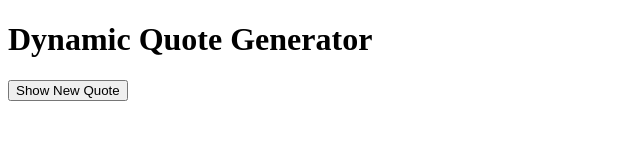
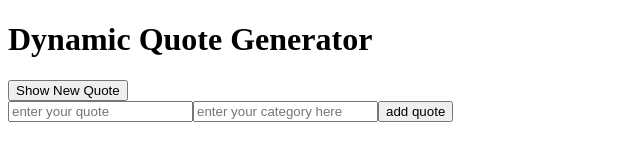
Before and after one commit to OmarMegzz/alx_fe_javascript, a plain HTML site: page dom-manipulation/index.html in a window 1280 px wide. Shown: the whole page, without its empty margins (0-640 px from the left). Drawn offline with Linux system fonts and the light colour scheme.

Commit message:
finish the first task

```diff
--- a/dom-manipulation/index.html
+++ b/dom-manipulation/index.html
@@ -9,6 +9,7 @@
     <h1>Dynamic Quote Generator</h1>
     <div id="quoteDisplay"></div>
     <button id="newQuote">Show New Quote</button>
+    <div id="addQuoteFormContainer"></div>
     <script src="script.js"></script>
   </body>
 </html>
--- a/dom-manipulation/script.js
+++ b/dom-manipulation/script.js
@@ -0,0 +1,92 @@
+document.addEventListener("DOMContentLoaded", function () {
+  const quotes = [
+    {
+      text: "The only way to do great work is to love what you do.",
+      category: "Work",
+    },
+    {
+      text: "In the end, we will remember not the words of our enemies, but the silence of our friends.",
+      category: "Friendship",
+    },
+    {
+      text: "The best way to predict the future is to create it.",
+      category: "Future",
+    },
+    {
+      text: "Do not dwell in the past, do not dream of the future, concentrate the mind on the present moment.",
+      category: "Mindfulness",
+    },
+    {
+      text: "Life is 10% what happens to us and 90% how we react to it.",
+      category: "Life",
+    },
+    { text: "The purpose of our lives is to be happy.", category: "Happiness" },
+    {
+      text: "It is never too late to be what you might have been.",
+      category: "Motivation",
+    },
+    {
+      text: "Your time is limited, don't waste it living someone else's life.",
+      category: "Life",
+    },
+    { text: "The best revenge is massive success.", category: "Success" },
+    {
+      text: "You miss 100% of the shots you don’t take.",
+      category: "Motivation",
+    },
+  ];
+
+  const quoteDisplay = document.getElementById("quoteDisplay");
+  const randomQuoteBtn = document.getElementById("newQuote");
+  const quoteContainer = document.getElementById("addQuoteFormContainer");
+
+  randomQuoteBtn.addEventListener("click", showRandomQuote);
+  createAddQuoteForm();
+
+  function showRandomQuote() {
+    const randomIndx = Math.floor(Math.random() * quotes.length);
+    const randomQuote = quotes[randomIndx];
+    quoteDisplay.innerHTML = `"${randomQuote.text}"-${randomQuote.category}`;
+  }
+  function createAddQuoteForm() {
+    const form = document.createElement("form");
+
+    const quoteInput = document.createElement("input");
+    quoteInput.type = "text";
+    quoteInput.placeholder = "enter your quote";
+    quoteInput.id = "quoteInput";
+    form.appendChild(quoteInput);
+
+    const categoryInput = document.createElement("input");
+    categoryInput.type = "text";
+    categoryInput.placeholder = "enter your category here";
+    categoryInput.id = "categoryInput";
+    form.appendChild(categoryInput);
+
+    const addQuoteBtn = document.createElement("button");
+    addQuoteBtn.textContent = "add quote";
+    addQuoteBtn.id = "addQuptebtn";
+    form.appendChild(addQuoteBtn);
+
+    quoteContainer.appendChild(form);
+
+    addQuoteBtn.addEventListener("click", addQuote);
+  }
+
+  function addQuote() {
+    const quoteInput = document.getElementById("quoteInput");
+    const categoryInput = document.getElementById("categoryInput");
+
+    const quoteText = quoteInput.value.trim();
+    const categoryText = categoryInput.value.trim();
+
+    if (quoteText && categoryText) {
+      quotes.push({ text: quoteText, category: categoryText });
+      quoteInput.value = "";
+      categoryInput.value = "";
+      alert("Quote added successfully!");
+    } else {
+      alert("Please fill out both fields.");
+    }
+  }
+});
```
